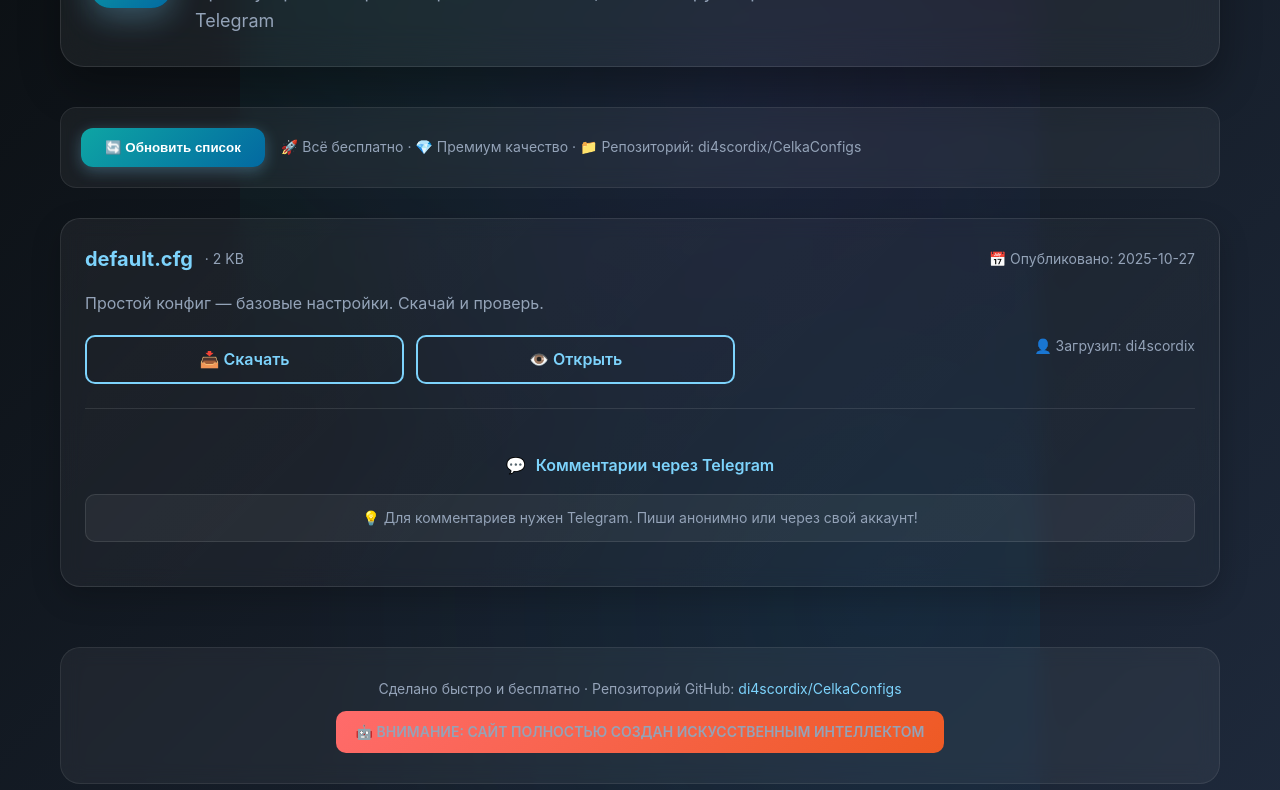
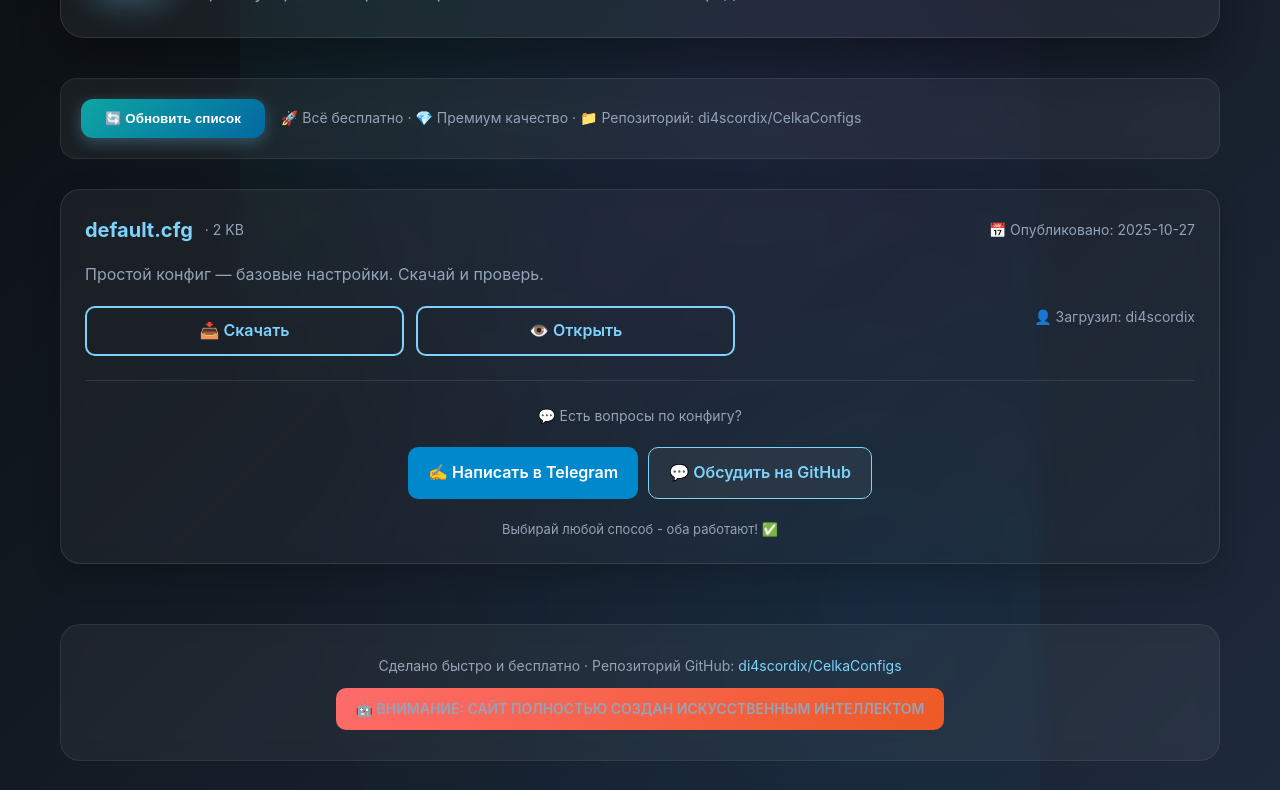
Before and after one commit to di4scordix/CelkaConfigs, a plain HTML site: page index.html in a window 1280 px wide. Shown: the part 172-962 px from the top of the page. Drawn offline with Linux system fonts and the light colour scheme; a script that the page names is missing.

Commit message:
Update index.html

```diff
--- a/index.html
+++ b/index.html
@@ -4,7 +4,7 @@
   <meta charset="utf-8">
   <meta name="viewport" content="width=device-width,initial-scale=1">
   <title>CelkaConfigs — ЦелкаКонфигс</title>
-  <meta name="description" content="CelkaConfigs — простой сайт с конфигами и комментариями (Telegram)">
+  <meta name="description" content="CelkaConfigs — простой сайт с конфигами">
 
   <!-- САЙТ ПОЛНОСТЬЮ СОЗДАН ИСКУССТВЕННЫМ ИНТЕЛЛЕКТОМ -->
   <!-- АВТОР КОДА: AI ASSISTANT, ДИЗАЙН: AI ASSISTANT -->
@@ -224,34 +224,58 @@
       color: var(--muted);
     }
 
-    .giscus-wrap {
+    .comments-section {
       margin-top: 24px;
       padding-top: 24px;
       border-top: 1px solid rgba(255, 255, 255, 0.1);
     }
 
-    /* Telegram Comments Styling */
-    .telegram-comments {
-      text-align: center;
-      padding: 20px 0;
+    .comment-btn {
+      background: #0088cc;
+      color: white;
+      padding: 12px 20px;
+      border-radius: 10px;
+      text-decoration: none;
+      font-weight: 600;
+      display: flex;
+      align-items: center;
+      gap: 8px;
+      transition: all 0.3s ease;
+      border: none;
+      cursor: pointer;
     }
 
-    .telegram-header {
+    .comment-btn:hover {
+      transform: translateY(-2px);
+      box-shadow: 0 8px 25px rgba(0, 136, 204, 0.4);
+    }
+
+    .github-btn {
+      background: var(--glass);
+      border: 1px solid var(--accent);
+      color: var(--accent);
+      padding: 12px 20px;
+      border-radius: 10px;
+      text-decoration: none;
+      font-weight: 600;
       display: flex;
       align-items: center;
-      justify-content: center;
-      gap: 10px;
-      margin-bottom: 15px;
-      color: var(--accent);
-      font-weight: 600;
+      gap: 8px;
+      transition: all 0.3s ease;
     }
 
-    .telegram-note {
-      background: var(--glass);
-      padding: 12px 16px;
-      border-radius: 10px;
-      margin-top: 10px;
-      border: 1px solid rgba(255, 255, 255, 0.1);
+    .github-btn:hover {
+      background: var(--accent);
+      color: var(--bg);
+      transform: translateY(-2px);
+    }
+
+    .btn-container {
+      display: flex;
+      gap: 10px;
+      justify-content: center;
+      flex-wrap: wrap;
+      margin: 20px 0;
     }
 
     footer {
@@ -281,6 +305,8 @@
       .header-content h1 { font-size: 32px; }
       .list { grid-template-columns: 1fr; }
       .controls { flex-direction: column; }
+      .btn-container { flex-direction: column; align-items: center; }
+      .comment-btn, .github-btn { width: 100%; max-width: 250px; justify-content: center; }
     }
   </style>
 </head>
@@ -292,7 +318,7 @@
       <div class="logo">CC</div>
       <div class="header-content">
         <h1>CelkaConfigs</h1>
-        <p class="lead">Премиум репозиторий конфигов — скачивай, комментируй через Telegram</p>
+        <p class="lead">Премиум репозиторий конфигов — скачивай и оставляй фидбек</p>
       </div>
     </header>
 
@@ -320,25 +346,21 @@
             <div class="small">👤 Загрузил: di4scordix</div>
           </div>
 
-          <div class="giscus-wrap">
-            <!-- Telegram Comments Widget -->
-            <div class="telegram-comments">
-              <div class="telegram-header">
-                <span>💬</span>
-                <span>Комментарии через Telegram</span>
-              </div>
+          <div class="comments-section">
+            <div class="small" style="text-align: center; margin-bottom: 15px;">💬 Есть вопросы по конфигу?</div>
 
-              <!-- Основной виджет -->
-              <script async src="https://comments.app/js/widget.js?3"
-                      data-comments-app-website="Celka1Configs"
-                      data-limit="10"
-                      data-dark="1"
-                      data-color="7DD3FC">
-              </script>
+            <div class="btn-container">
+              <a href="https://t.me/Celka1Configs" target="_blank" class="comment-btn">
+                ✍️ Написать в Telegram
+              </a>
 
-              <div class="telegram-note small">
-                💡 Для комментариев нужен Telegram. Пиши анонимно или через свой аккаунт!
-              </div>
+              <a href="https://github.com/di4scordix/CelkaConfigs/discussions" target="_blank" class="github-btn">
+                💬 Обсудить на GitHub
+              </a>
+            </div>
+
+            <div style="text-align: center; margin-top: 20px; color: var(--muted); font-size: 13px;">
+              Выбирай любой способ - оба работают! ✅
             </div>
           </div>
         </div>
@@ -359,14 +381,6 @@
       if(bytes < 1024 * 1024) return (bytes / 1024).toFixed(1) + " KB";
       return (bytes / (1024 * 1024)).toFixed(1) + " MB";
     }
-
-    // Авто-обновление каждые 30 секунд для комментариев
-    setInterval(() => {
-      const telegramWidget = document.querySelector('[data-comments-app-website]');
-      if (telegramWidget) {
-        window.dispatchEvent(new Event('resize'));
-      }
-    }, 30000);
   </script>
 </body>
 </html>
```
